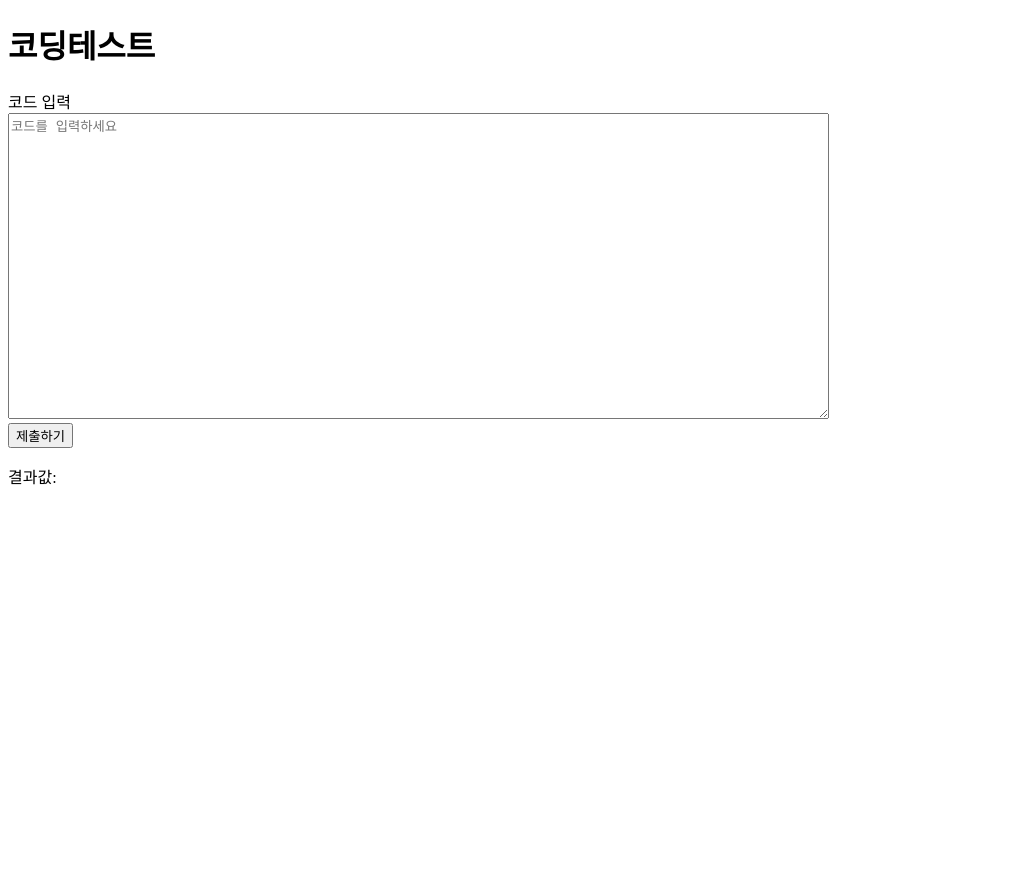
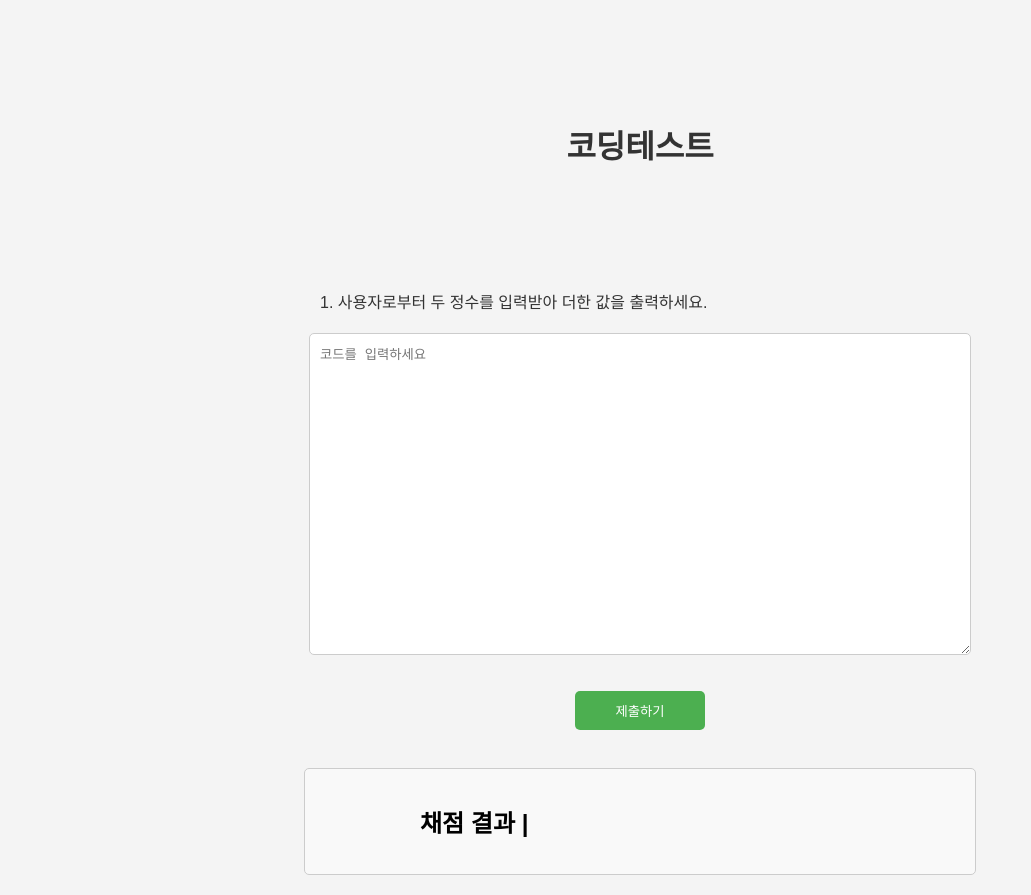
Before and after one commit to SoulTree-Lovers/C_Coding_Test_Server, a plain HTML site: page codingTestServer/index.html in a window 1280 px wide. Shown: the whole page, without its empty margins (0-1031 px from the left). Before the commit the page ends 800 px from the top, so only its background shows below. Drawn offline with Linux system fonts and the light colour scheme.

Commit message:
[feat] UI 변경 및 html, css, js 별도의 파일로 생성

```diff
--- a/codingTestServer/index.html
+++ b/codingTestServer/index.html
@@ -2,36 +2,23 @@
 <html>
 <head>
     <title>코딩테스트 웹사이트</title>
+    <link rel="stylesheet" type="text/css" href="style.css">
 </head>
 <body>
     <h1>코딩테스트</h1>
-    <label for="inputNumber">코드 입력</label>
+    <label for="inputCode">1. 사용자로부터 두 정수를 입력받아 더한 값을 출력하세요.</label>
+    <textarea id="inputCode" placeholder="코드를 입력하세요" rows="20" cols="60"></textarea>
     <br>
-    <textarea id="inputNumber" placeholder="코드를 입력하세요" rows="20" cols="100" ></textarea>
     <br>
-    <button onclick="sendNumber()">제출하기</button>
+    <button onclick="sendData()">제출하기</button>
+    <br>
+    <div class="result-box">
+        <h2>채점 결과 | </h2>
+        <p id="result"></p>
+    </div>
 
-
-    <p>결과값: </p>
-    <p id="result"></p>
-
-    <script>
-        function sendNumber() {
-            const inputValue = document.getElementById('inputNumber').value;
-            console.log(inputValue);
-            // 서버로 입력한 정수 보내기
-            fetch('http://localhost:8080', {
-                method: 'POST',
-                body: inputValue
-            })
-            .then(response => response.text())
-            .then(data => {
-                document.getElementById('result').textContent = `서버에서 받은 값: ${data}`;
-            })
-            .catch(error => {
-                console.error('오류:', error);
-            });
-        }
+    <script src="script.js">
+        document.getElementById('inputCode').value = localStorage.getItem('savedCode');
     </script>
 </body>
 </html>
--- a/codingTestServer/script.js
+++ b/codingTestServer/script.js
@@ -1,34 +1,16 @@
-document.getElementById('submitButton').addEventListener('click', () => {
-    const numberInput = document.getElementById('numberInput').value;
-    console.log(numberInput);
-    // 입력값이 빈 문자열인 경우 처리
-    if (numberInput === '') {
-        document.getElementById('result').innerText = '정수를 입력하세요.';
-        return;
-    }
-
-    // 입력값이 정수로 변환 가능한지 확인
-    const parsedInput = parseInt(numberInput);
-    if (isNaN(parsedInput)) {
-        document.getElementById('result').innerText = '올바른 정수를 입력하세요.';
-        return;
-    }
-
-    // 서버에 정수 값을 전송
+function sendData() {
+    const inputValue = document.getElementById('inputCode').value;
+    console.log(inputValue);
+    // 서버로 입력한 정수 보내기
     fetch('http://localhost:8080', {
         method: 'POST',
-        mode: 'cors', // CORS 요청 설정
-        headers: {
-            'Content-Type': 'application/json',
-        },
-        body: JSON.stringify({ inputNumber: parsedInput }),
+        body: inputValue
     })
-    .then(response => response.json())
+    .then(response => response.text())
     .then(data => {
-        // 서버에서 반환된 결과를 화면에 출력
-        document.getElementById('result').innerText = `서버에서 받은 값: ${data.result}`;
+        document.getElementById('result').textContent = `서버에서 받은 값: ${data}`;
     })
     .catch(error => {
         console.error('오류:', error);
     });
-});
+}
--- /dev/null
+++ b/codingTestServer/style.css
@@ -0,0 +1,52 @@
+body {
+    font-family: Arial, sans-serif;
+    margin: 0;
+    padding: 0;
+    background-color: #f4f4f4;
+}
+h1 {
+    text-align: center; /* 가운데 정렬 스타일 */
+    color: #333;
+    padding: 100px;
+}
+label {
+    display: block;
+    margin: 20px auto;
+    color: #333;
+    width: 50%; /* textarea의 크기와 동일하게 설정 */
+}
+textarea {
+    width: 50%;
+    padding: 10px;
+    margin: 0 auto; /* 가운데 정렬 스타일 */
+    display: block; /* 가운데 정렬 스타일 */
+    border: 1px solid #ccc;
+    border-radius: 5px;
+    resize: vertical;
+}
+button {
+    padding: 10px 40px;
+    background-color: #4CAF50;
+    color: white;
+    border: none;
+    border-radius: 5px;
+    cursor: pointer;
+    display: block; /* 가운데 정렬 스타일 */
+    margin: 0 auto; /* 가운데 정렬 스타일 */
+}
+h2 {
+    text-align: left; /* 가운데 정렬 스타일 */
+    padding-left: 100px;
+}
+button:hover {
+    background-color: #45a049;
+}
+.result-box {
+    width: 50%;
+    margin: 20px auto; /* 가운데 정렬 스타일 */
+    padding: 15px;
+    background-color: #f9f9f9;
+    border: 1px solid #ccc;
+    border-radius: 5px;
+    text-align: center; /* 가운데 정렬 스타일 */
+}
```
Also changed, not shown: 1 other file.
